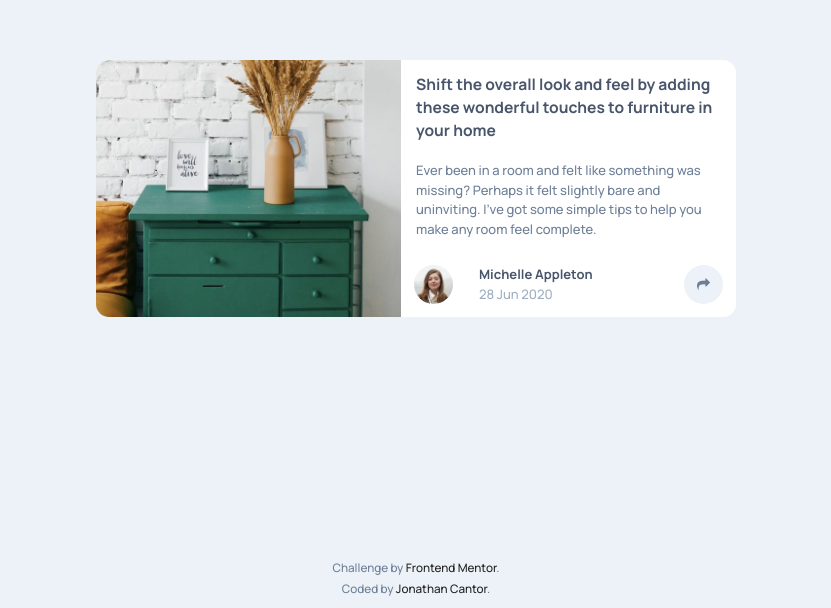
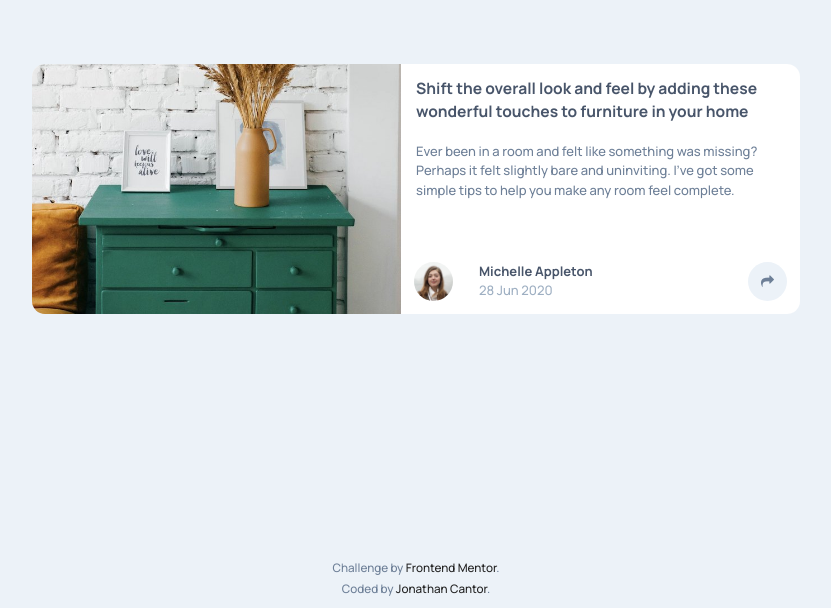
Before and after one commit to jonatcantor/Article-preview-component, a website: page src/pug/index.pug in a window 1280 px wide. Shown: the part 192-800 px from the top of the page, without its empty margins (224-1055 px from the left). Drawn offline with nearby package versions, Linux system fonts and the light colour scheme; files that its build step writes are made by us from their sources; files whose address does not match are found by name.

```diff
--- a/src/pug/index.pug
+++ b/src/pug/index.pug
@@ -8,8 +8,8 @@
     link(rel="stylesheet", href="./css/main.css")
     title Frontend Mentor | Article preview component
 
-  body(class="min-vh-100 d-flex flex-column justify-content-between align-items-center pt-4")
-    main(class="my-auto w-75 container rounded-lg overflow-hidden bg-white")
+  body(class="min-vh-100 d-flex flex-column justify-content-between align-items-center pt-4 px-4")
+    main(class="my-auto container rounded-lg overflow-hidden bg-white main")
       div(class="row")
         div(class="col-md p-0 overflow-hidden bg-image")
 
--- a/src/scss/main.scss
+++ b/src/scss/main.scss
@@ -25,6 +25,10 @@
 
 small{
   font-size: 0.9rem;
+}
+
+.main {
+  max-width: 768px;
 }
 
 .article-title{
```
Also changed, not shown: build/css/main.css, build/index.html.
